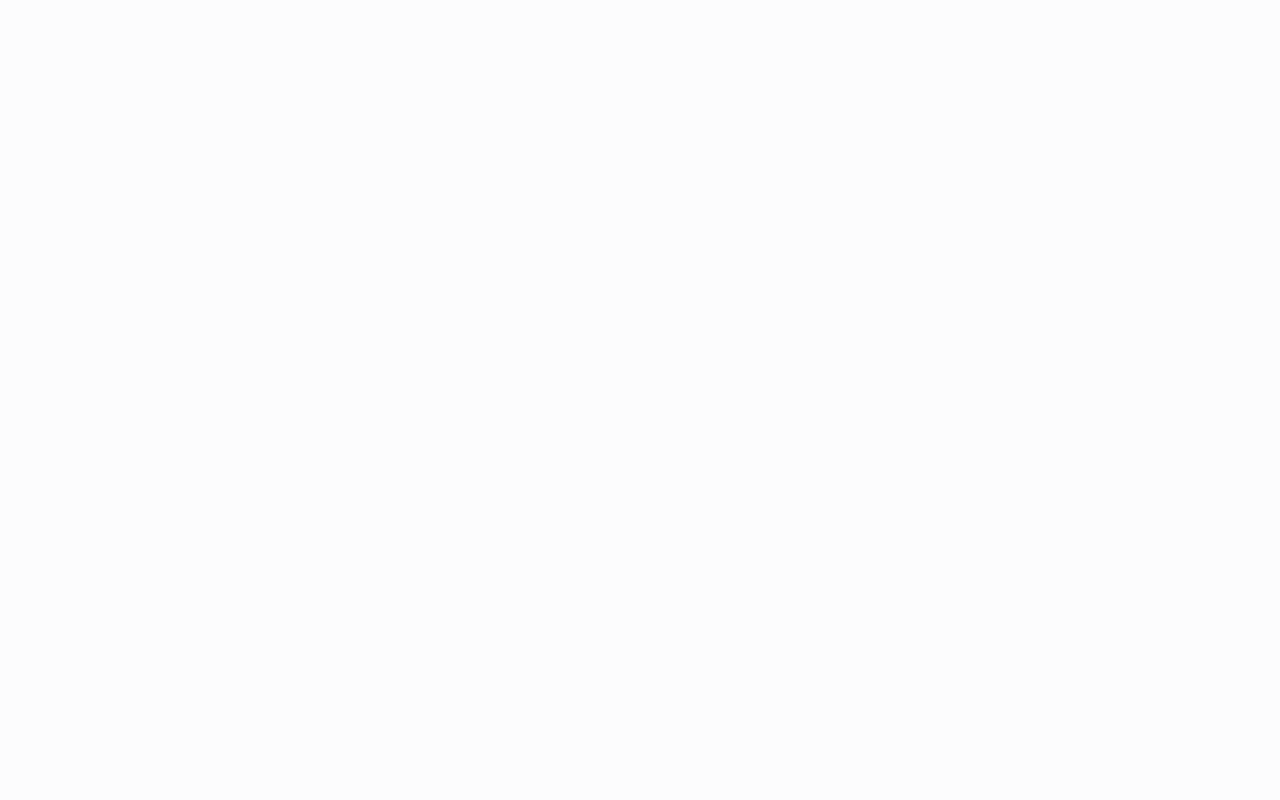
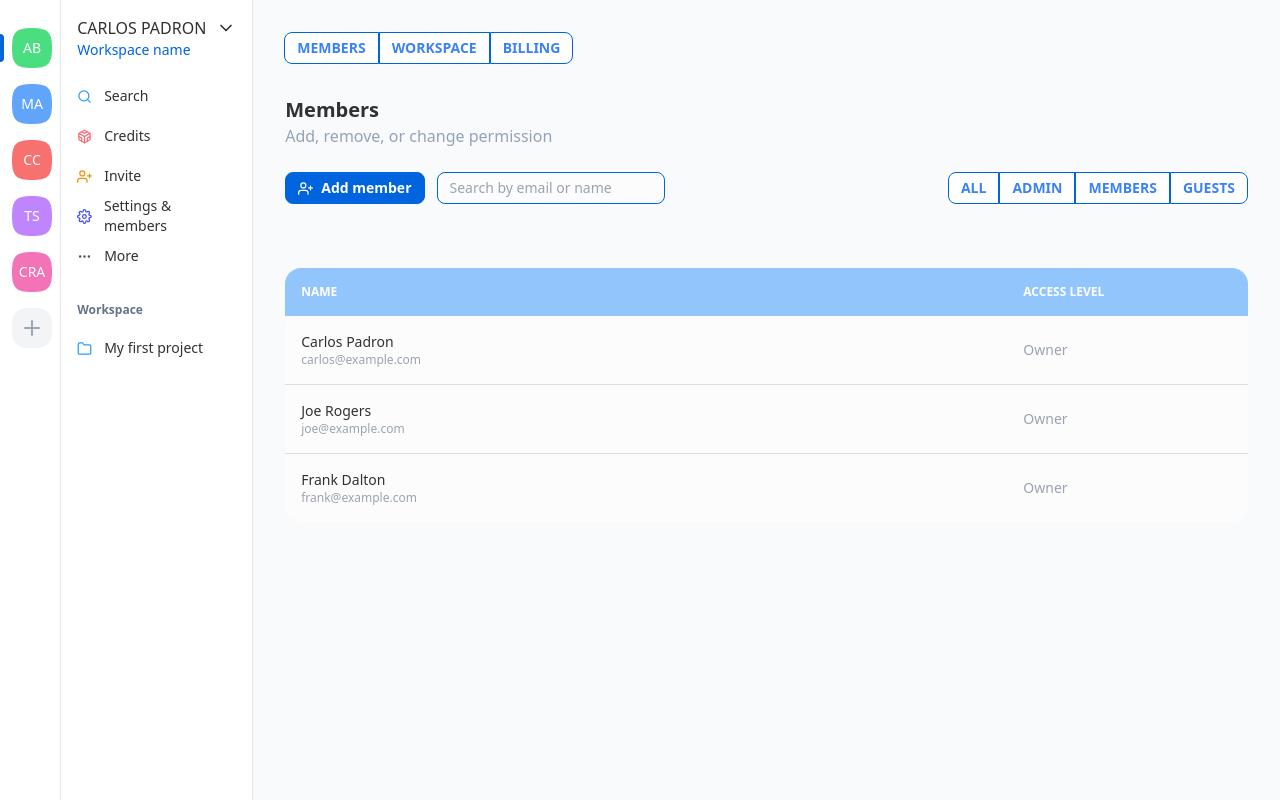
Before and after one commit to Carlos-Padron/nice-ui, a React (Create React App) app: page /members in a window 1280 px wide. Before the commit this address had no page. Built offline with nearby package versions, Linux system fonts and the light colour scheme.

Commit message:
progress

```diff
--- a/src/components/InvateModal.jsx
+++ b/src/components/InvateModal.jsx
@@ -12,11 +12,11 @@
           >
             ✕
           </label>
-          <h3 className="text-lg font-bold">Add members</h3>
+          <h3 className="text-xl font-bold">Add members</h3>
           <h4 className="text-sm font-medium text-slate-400">
             Invite to your workspace
           </h4>
-          <h4 className="text-md font-medium text-slate-500 mt-4">
+          <h4 className="text-sm font-medium text-slate-500 mt-4">
             Enter email address and select a role
           </h4>
           <div className="flex justify-between">
--- a/src/components/SearchModal.jsx
+++ b/src/components/SearchModal.jsx
@@ -6,7 +6,7 @@
       <input type="checkbox" id="search-modal" className="modal-toggle" />
       <label htmlFor="search-modal" className="modal cursor-pointer">
         <label className="modal-box relative" htmlFor="">
-          <h3 className="text-lg font-bold">
+          <h3 className="text-xl font-bold">
             Search for any file or folder name
           </h3>
             <input
--- a/src/partials/MainSidebar/MenuOptions.jsx
+++ b/src/partials/MainSidebar/MenuOptions.jsx
@@ -36,12 +36,12 @@
           <p className="text-sm">Invite</p>
         </div>
       </label>
-      <div className="w-full h-10 flex items-center cursor-pointer hover:bg-gray-100">
+      <Link to={'/members'} className="w-full h-10 flex items-center cursor-pointer hover:bg-gray-100">
         <div className="mx-4 flex items-center">
           <Settings color="#444ce7" size={15} className="mr-3" />
           <p className="text-sm">Settings & members</p>
         </div>
-      </div>
+      </Link>
       <div className="dropdown dropdown-bottom w-full h-10 flex items-center cursor-pointer hover:bg-gray-100">
         <div tabIndex="0" className="flex flex-col w-full">
           <div className="username flex justify-between items-center">
--- a/src/router/MainRouter.jsx
+++ b/src/router/MainRouter.jsx
@@ -2,6 +2,7 @@
 import { BrowserRouter, Route, Routes } from "react-router-dom";
 import BuyCredits from "../screens/BuyCredits";
 import ProjectScreen from "../screens/ProjectScreen";
+import SettAndMembersScreen from "../screens/SettAndMembersScreen";
 
 import Template from "./../partials/Template/Template";
 const MainRouter = () => {
@@ -17,6 +18,15 @@
             </Template>
           }
         />
+        <Route
+          exact
+          path="/members"
+          element={
+            <Template>
+              <SettAndMembersScreen />
+            </Template>
+          }
+        />
         <Route exact path="/buy-credits" element={<BuyCredits />} />
       </Routes>
     </BrowserRouter>
--- a/src/screens/ProjectScreen.jsx
+++ b/src/screens/ProjectScreen.jsx
@@ -130,8 +130,8 @@
                     {record.uploaded}
                   </td>
                   <th>
-                    <div className="dropdown dropdown-bottom  dropdown-end btn btn-ghost btn-xs w-full h-10 flex items-center cursor-pointer hover:bg-gray-100">
-                      <div tabIndex="0" className="flex flex-col w-full">
+                    <div className="dropdown dropdown-bottom dropdown-end btn btn-ghost btn-xs  h-10 flex items-center cursor-pointer hover:bg-gray-100">
+                      <div tabIndex="0" className="flex justify-center w-full">
                         <MoreHorizontal color="#4b5565" size={15} />
                       </div>
                       <ul
--- /dev/null
+++ b/src/screens/SettAndMembersScreen.jsx
@@ -0,0 +1,178 @@
+import React, { useState } from "react";
+import { UserPlus } from "react-feather";
+
+const records = [
+  {
+    name: "Carlos Padron",
+    accessLevel: "Owner",
+    email: "carlos@example.com",
+  },
+  {
+    name: "Joe Rogers",
+    accessLevel: "Owner",
+    email: "joe@example.com",
+  },
+  {
+    name: "Frank Dalton",
+    accessLevel: "Owner",
+    email: "frank@example.com",
+  },
+];
+
+const SettAndMembersScreen = () => {
+  const [activeSection, setActiveSection] = useState(1);
+  const [activeMemberSection, setActiveMemberSection] = useState(1);
+
+  const changeActiveSection = (sectionID) => {
+    setActiveSection(sectionID);
+  };
+  const changeActiveMemberSection = (sectionID) => {
+    setActiveMemberSection(sectionID);
+  };
+
+  return (
+    <>
+      <div className="action-buttons my-8">
+        <div className="btn-group">
+          <button
+            className={`btn btn-sm bg-white text-blue-500 btn-primary   ${
+              activeSection === 1
+                ? "active bg-blue-200 hover:bg-blue-100"
+                : "hover:bg-blue-100"
+            }`}
+            onClick={() => changeActiveSection(1)}
+          >
+            Members
+          </button>
+          <button
+            className={`btn btn-sm bg-white text-blue-500 btn-primary ${
+              activeSection === 2
+                ? "active bg-blue-200 hover:bg-blue-100"
+                : "hover:bg-blue-100"
+            }`}
+            onClick={() => changeActiveSection(2)}
+          >
+            Workspace
+          </button>
+          <button
+            className={`btn btn-sm bg-white text-blue-500 btn-primary ${
+              activeSection === 3
+                ? "active bg-blue-200 hover:bg-blue-100"
+                : "hover:bg-blue-100"
+            }`}
+            onClick={() => changeActiveSection(3)}
+          >
+            Billing
+          </button>
+        </div>
+      </div>
+      {/*  */}
+
+      <div className="header-options my-8">
+        <div className="title">
+          <h2 className="text-xl font-bold">Members</h2>
+          <h2 className="text-md font-normal text-slate-400">
+            Add, remove, or change permission
+          </h2>
+        </div>
+        <div className="actions mt-6 flex flex-nowrap justify-between items-center">
+          <div className="flex flex-nowrap justify-between items-center">
+            <label
+              htmlFor="invite-modal"
+              className="btn btn-primary btn-sm gap-2 mr-3 text-white normal-case"
+            >
+              <UserPlus color="#fff" size={15} />
+              Add member
+            </label>
+            <input
+              type="text"
+              placeholder="Search by email or name"
+              class="input input-bordered input-sm input-primary w-full max-w-xs"
+            />
+          </div>
+          <div className="flex flex-nowrap justify-between items-center">
+            <div className="btn-group">
+              <button
+                className={`btn btn-sm bg-white text-blue-500 btn-primary   ${
+                  activeMemberSection === 1
+                    ? "active bg-blue-200 hover:bg-blue-100"
+                    : "hover:bg-blue-100"
+                }`}
+                onClick={() => changeActiveMemberSection(1)}
+              >
+                All
+              </button>
+              <button
+                className={`btn btn-sm bg-white text-blue-500 btn-primary   ${
+                  activeMemberSection === 2
+                    ? "active bg-blue-200 hover:bg-blue-100"
+                    : "hover:bg-blue-100"
+                }`}
+                onClick={() => changeActiveMemberSection(2)}
+              >
+                Admin
+              </button>
+              <button
+                className={`btn btn-sm bg-white text-blue-500 btn-primary   ${
+                  activeMemberSection === 3
+                    ? "active bg-blue-200 hover:bg-blue-100"
+                    : "hover:bg-blue-100"
+                }`}
+                onClick={() => changeActiveMemberSection(3)}
+              >
+                Members
+              </button>
+              <button
+                className={`btn btn-sm bg-white text-blue-500 btn-primary   ${
+                  activeMemberSection === 4
+                    ? "active bg-blue-200 hover:bg-blue-100"
+                    : "hover:bg-blue-100"
+                }`}
+                onClick={() => changeActiveMemberSection(4)}
+              >
+                Guests
+              </button>
+            </div>
+          </div>
+        </div>
+      </div>
+      {/*  */}
+
+      <div className="w-full pt-8">
+        <table className="table w-full">
+          <thead>
+            <tr>
+              <th className="bg-blue-300 text-white">Name</th>
+              <th className="bg-blue-300 text-white w-1/4">Access Level</th>
+            </tr>
+          </thead>
+          <tbody>
+            {records.map((record, index) => {
+              return (
+                <tr key={index}>
+                  <td>
+                    <div className="flex items-center space-x-3">
+                      <div>
+                        <div className="font-normal text-sm">{record.name}</div>
+                        <div className="font-normal text-xs text-gray-400">
+                          {record.email}
+                        </div>
+                      </div>
+                    </div>
+                  </td>
+                  <td className="font-normal text-sm text-gray-400">
+                    {record.accessLevel}
+                  </td>
+                </tr>
+              );
+            })}
+          </tbody>
+        </table>
+      </div>
+    </>
+
+    /*  */
+  );
+};
+
+export default SettAndMembersScreen;
```
